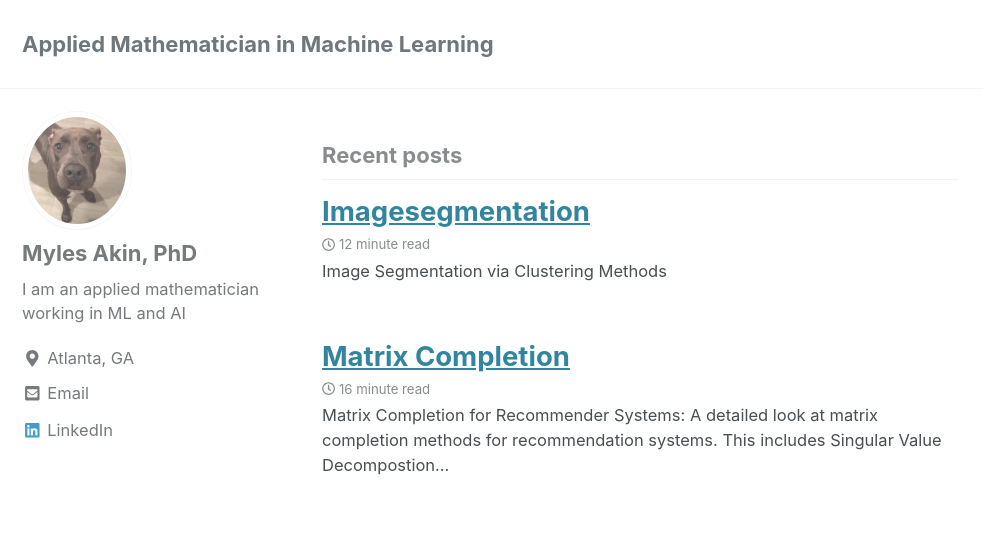
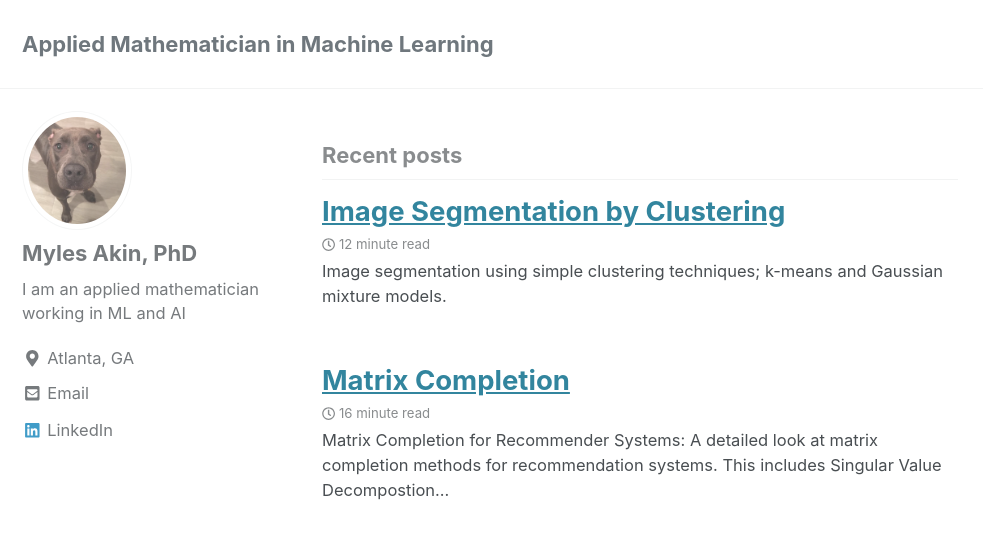
Before and after one commit to mylesakin/mylesakin.github.io, a Jekyll site: the page built from index.html, in a window 1280 px wide and 900 px high. Shown: the top 539 px of the window, without its empty margins (0-983 px from the left). Built offline with Jekyll 4.4.1, drawn with Linux system fonts in a browser that asks for light colours; cached includes are drawn as plain includes; nearby versions of some CDN libraries; the list of posts is cut into pages by our own code.

Commit message:
image segmentation

```diff
--- a/_posts/2019-05-30-ImageSegmentation.md
+++ b/_posts/2019-05-30-ImageSegmentation.md
@@ -1,4 +1,10 @@
-
+---
+title: "Image Segmentation by Clustering"
+date: 2019-05-30
+tags: [Image Segmentation, Clustering, Machine Vision]
+excerpt: "Image segmentation using simple clustering techniques; k-means and Gaussian mixture models."
+mathjax: "true"
+---
 ## Image Segmentation via Clustering Methods
 
 Image segmentation is an important part of image analysis. The purpose of segmentation is to simplify the image to something (potentially) easier to understand. For instance, you may want to use segmentation to label objects in an image (semantic segmentation) or to distinguish the forground from the background. You may just want to identify portions of an image where the color or texture are fairly homogenous. Image segmentation has many practical applications such as tissue identification or tumor location in medical imaging, pedestrian identification in object detection or facial recognition tasks. For this post, and following posts, I am going to be discussing various methods for image segmentation. I will start with some of the simplest, clustering based methods. In a post to follow this one, I will use a probabilistic graphical model, a markov random field, to produce an image segmentation. After that, I will begin discussion on convolutional neural networks and their use in object detection and semantic segmentation (with masking). That will most likely take a few posts in and of itself. But for now, on to clustering!
```
